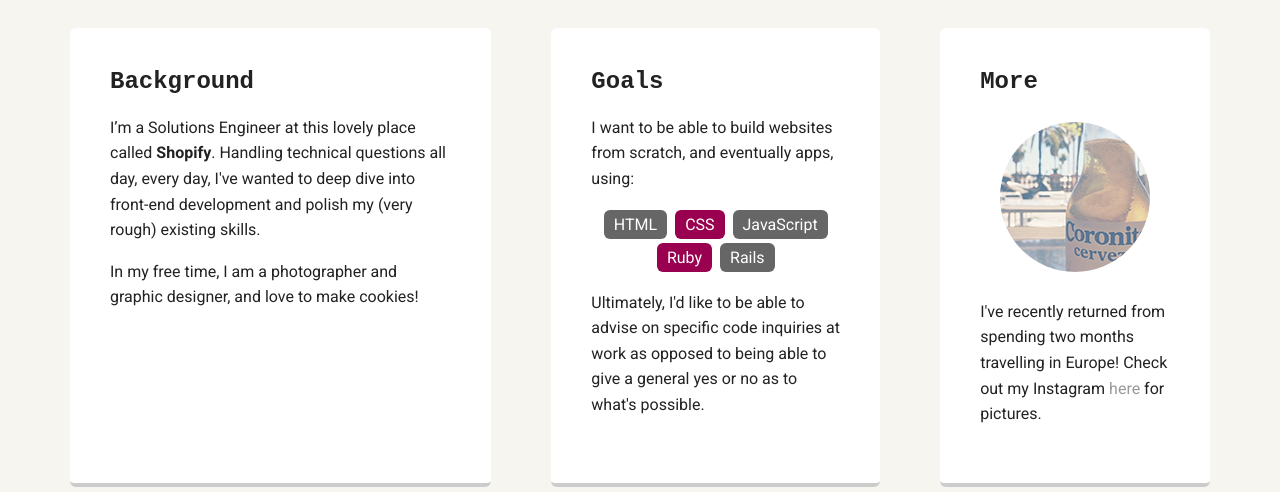
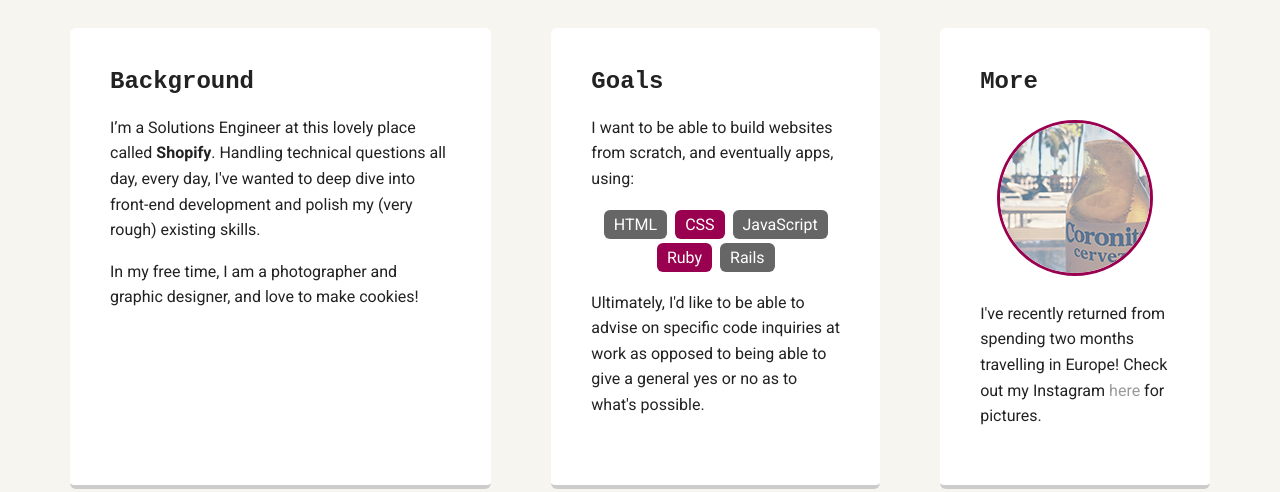
Before and after one commit to mcdrizzey/Project1, a plain HTML site: page index.html in a window 1280 px wide. Shown: the part 492-984 px from the top of the page. Drawn offline with nearby package versions, Linux system fonts and the light colour scheme; a web font is replaced by a local one.

Commit message:
CSS Cleanup

```diff
--- a/index.html
+++ b/index.html
@@ -46,7 +46,9 @@
 
         <div class="card">
         <h2>More</h2>
-        <center><img src="images/corona.png" alt="Picture of Corona beer" class="additional-image"></center>
+        <ul class="corona">
+        <li><img src="images/corona.png" alt="Picture of Corona beer" class="additional-image"></li>
+        </ul>
         <p>I've recently returned from spending two months travelling in Europe! Check out my Instagram <a href="http://instagram.com/mcdrizzey">here</a> for pictures.</p>
       </div>
 
--- a/styles.css
+++ b/styles.css
@@ -128,11 +128,15 @@ ul.skills {
   background: #666666;
 }
 
-.card .additional-image {
+ul.corona {
+  padding: 5px;
+  text-align: center;
+  list-style: none;
+}
+
+.corona li img {
   border-radius: 50%;
-  display: inline-block;
-  padding: 5px 10px;
-  margin: 2px;
+  border: 3px solid #99004f;
 }
 
 footer {
```
